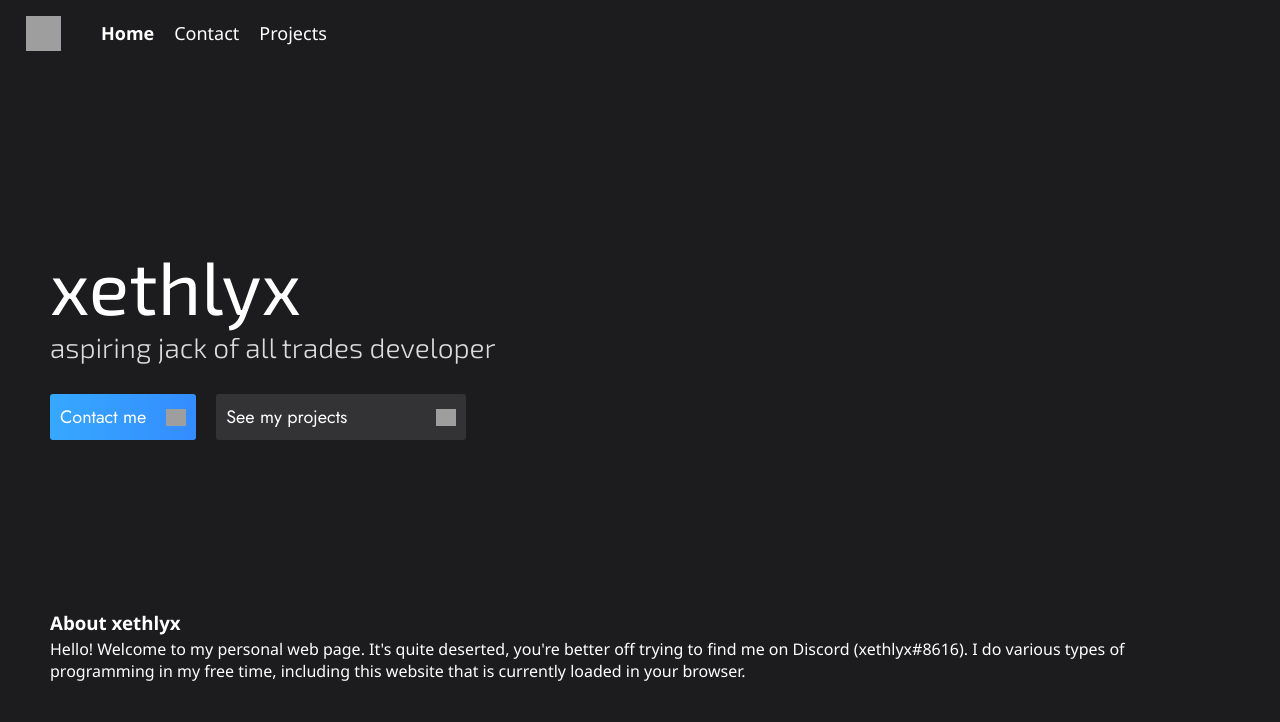
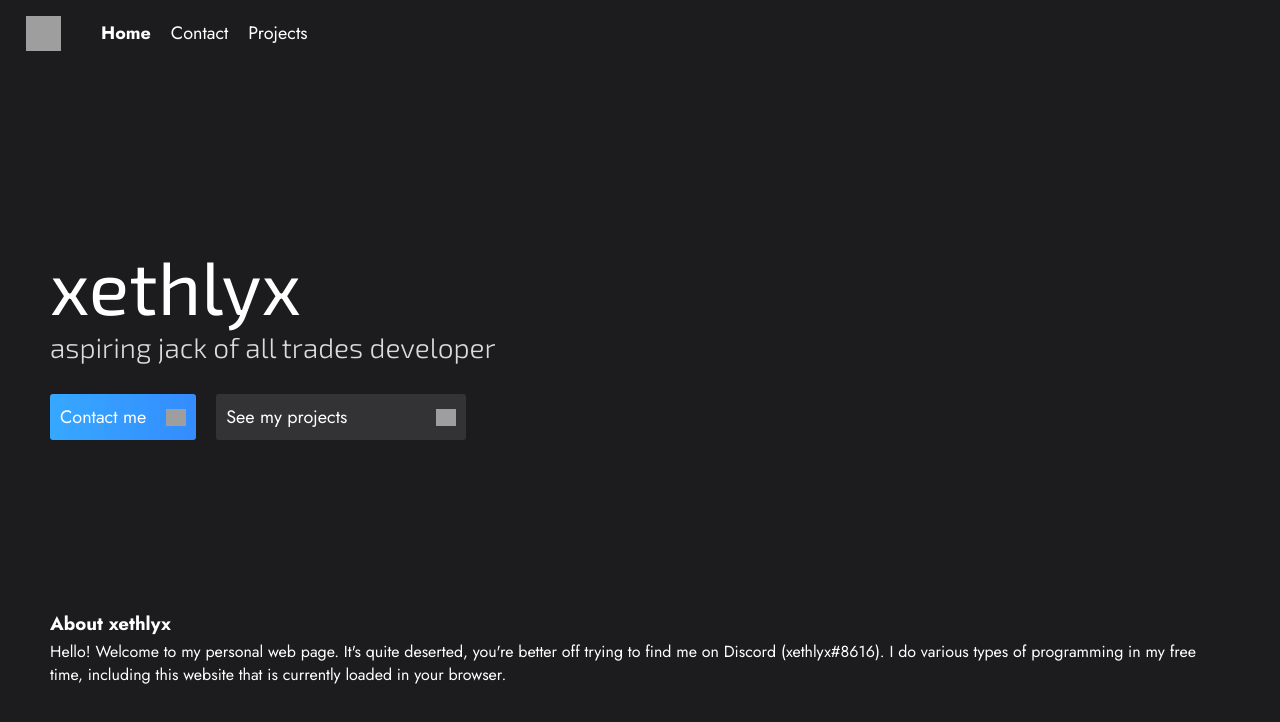
Before and after one commit to xethlyx/xethlyx.github.io, a Next.js app: page / in a window 1280 px wide. Shown: the top 722 px of the page. Built offline with nearby package versions, Linux system fonts and the light colour scheme; grey boxes are pictures that could not be loaded.

Commit message:
Remove segoe ui entirely

```diff
--- a/style.css
+++ b/style.css
@@ -8,7 +8,7 @@
 }
 
 body {
-    font-family: 'Segoe UI', sans-serif;
+    font-family: 'Jost', sans-serif;
     background: var(--background);
     color: var(--text-bright);
 }
```
